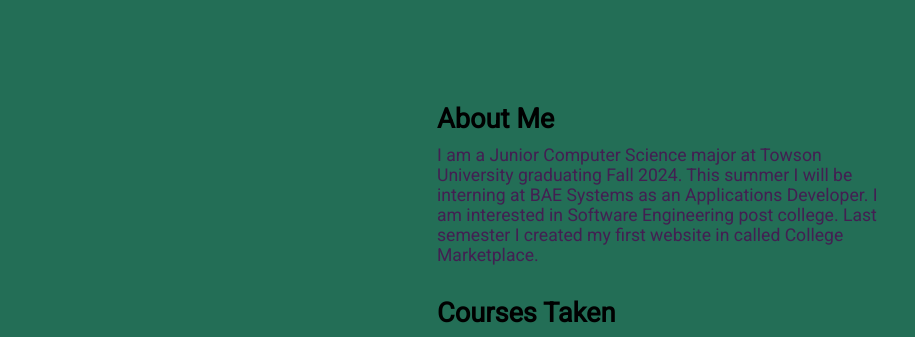
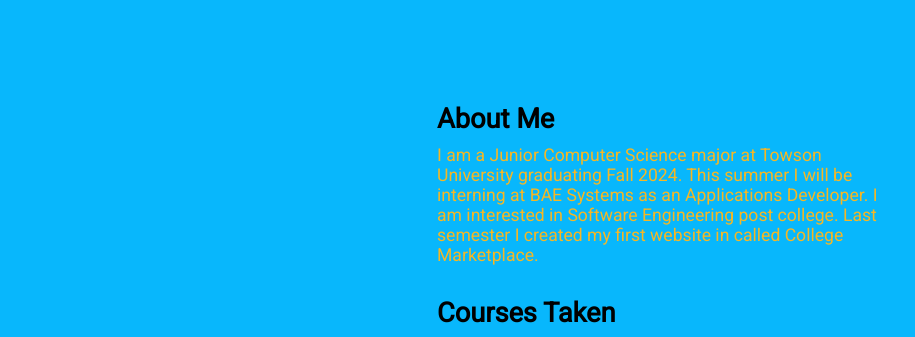
Before and after one commit to C13Brown/C13Brown.github.io, a plain HTML site: page index.html in a window 1280 px wide. Shown: the top 337 px of the page, without its empty margins (203-1118 px from the left). Drawn offline with Linux system fonts and the light colour scheme.

Commit message:
Update style.css

```diff
--- a/style.css
+++ b/style.css
@@ -11,8 +11,9 @@
     margin: 0;
     padding: 0;
     font-family: 'Roboto', sans-serif;
-    background-color: #236e56;
-    color: #431f52;
+    background-color: #08b7fc ;
+    color: #f6b724;
+
 
 }
 
```
